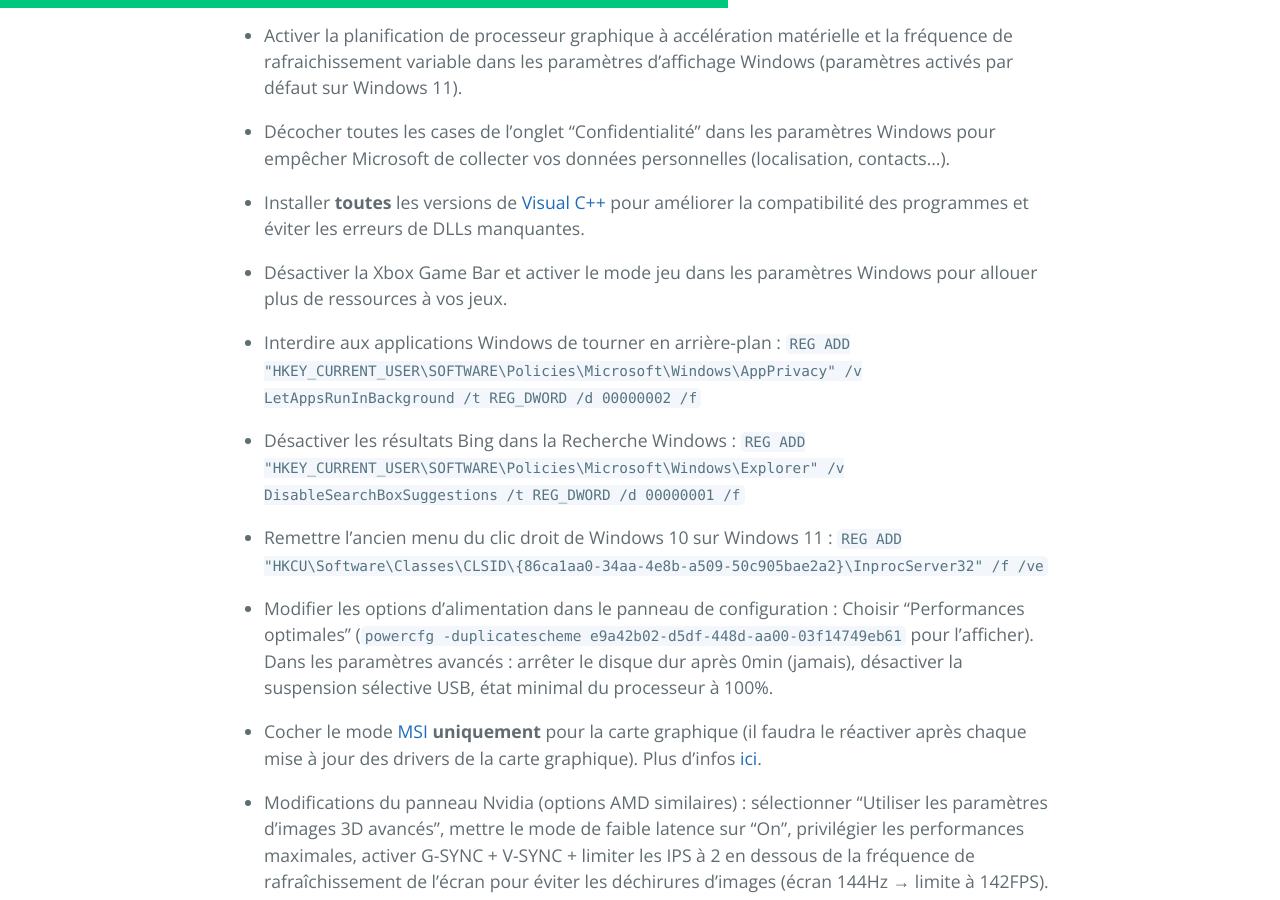
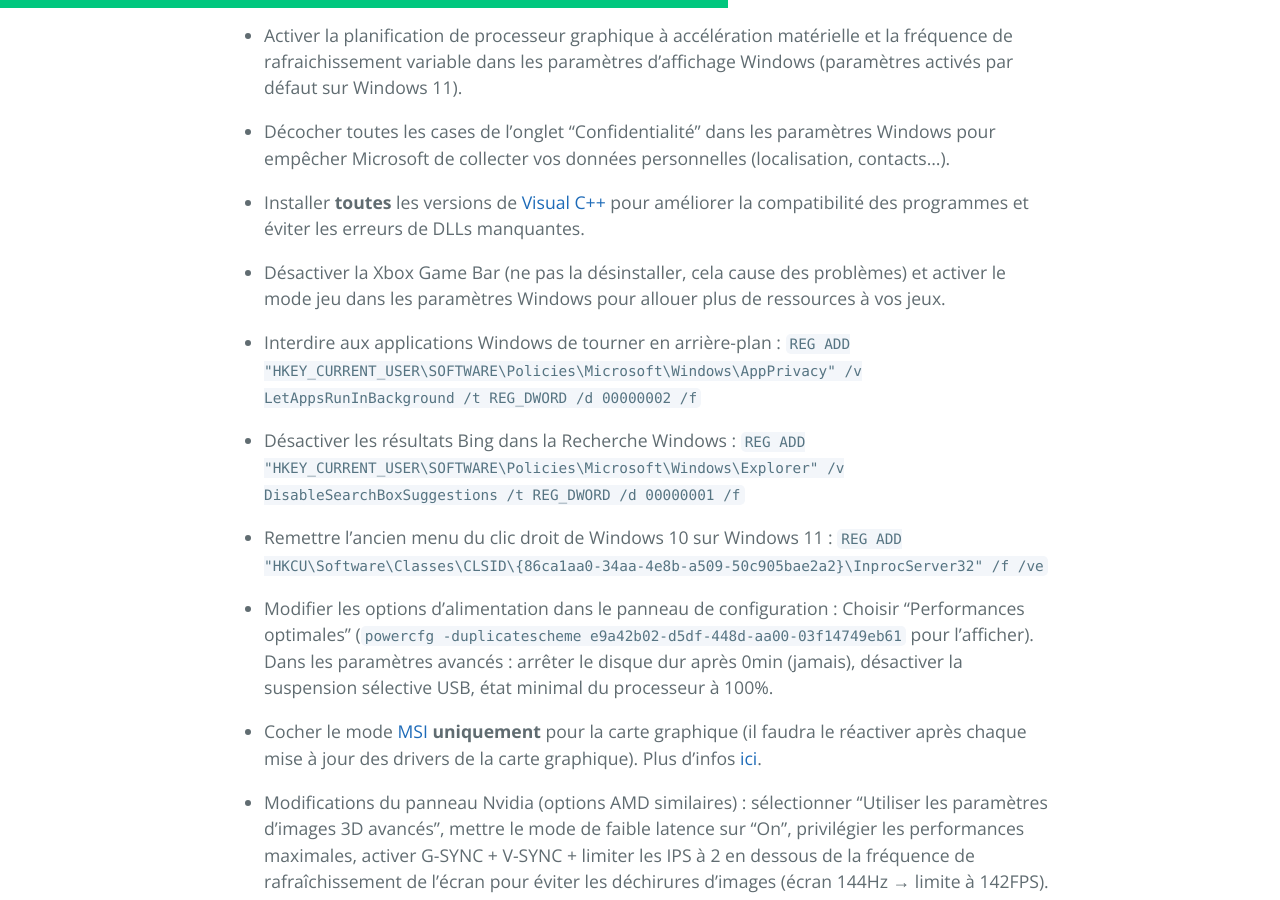
Before and after one commit to PouletEnSlip/pouletenslip.github.io, a Jekyll site: the page built from pages/opti.md, in a window 1280 px wide and 900 px high, scrolled down 1521 px. Built offline with Jekyll 4.4.1, drawn with Linux system fonts in a browser that asks for light colours; comment, search, counter and statistics services are not loaded; our own code applies the rules of GitHub Pages for plain Markdown files.

Commit message:
Update opti.md

```diff
--- a/pages/opti.md
+++ b/pages/opti.md
@@ -36,7 +36,7 @@ Voici des optimisations simples et saines pour un PC sous Windows 10/11. Ces man
 
 * Installer **toutes** les versions de [Visual C++](https://www.techpowerup.com/download/visual-c-redistributable-runtime-package-all-in-one/) pour améliorer la compatibilité des programmes et éviter les erreurs de DLLs manquantes.
 
-* Désactiver la Xbox Game Bar et activer le mode jeu dans les paramètres Windows pour allouer plus de ressources à vos jeux.
+* Désactiver la Xbox Game Bar (ne pas la désinstaller, cela cause des problèmes) et activer le mode jeu dans les paramètres Windows pour allouer plus de ressources à vos jeux.
 
 * Interdire aux applications Windows de tourner en arrière-plan : `REG ADD "HKEY_CURRENT_USER\SOFTWARE\Policies\Microsoft\Windows\AppPrivacy" /v LetAppsRunInBackground /t REG_DWORD /d 00000002 /f`
 
```
